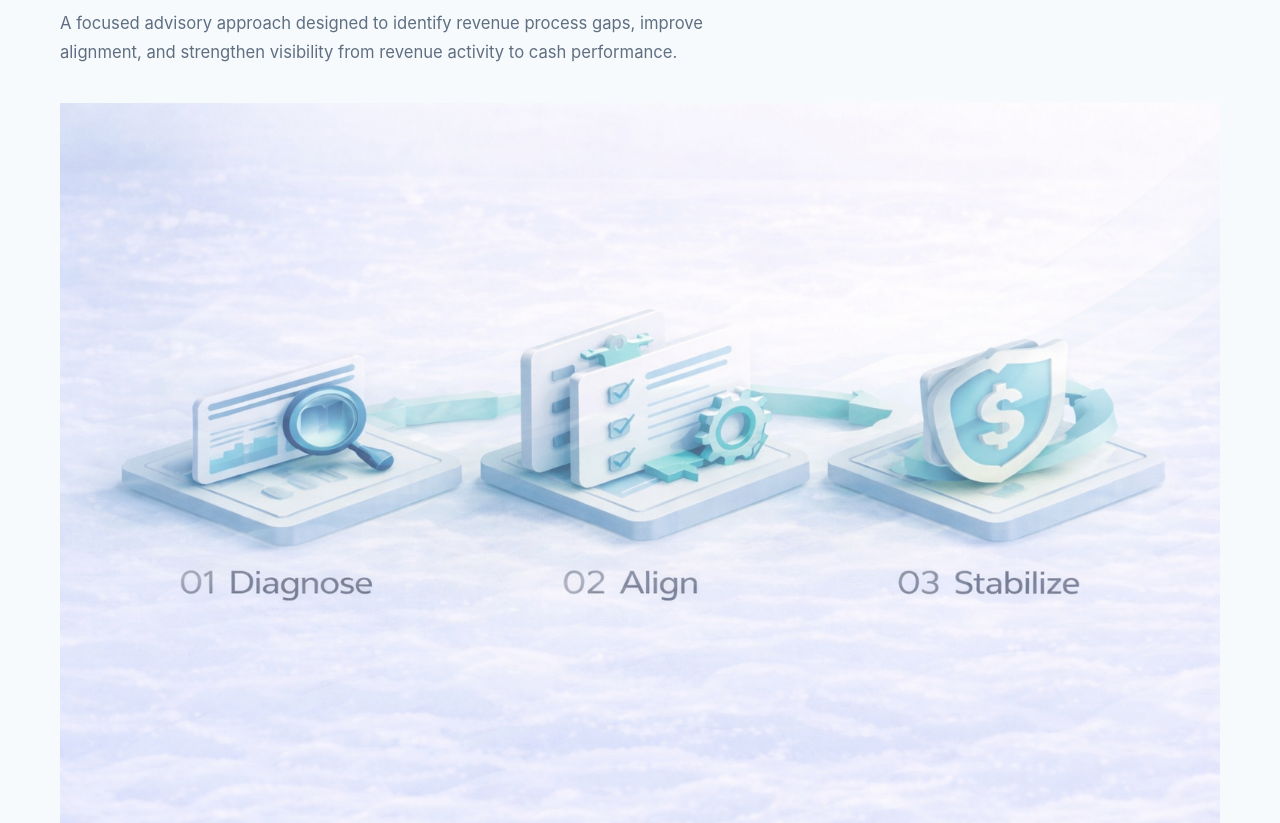
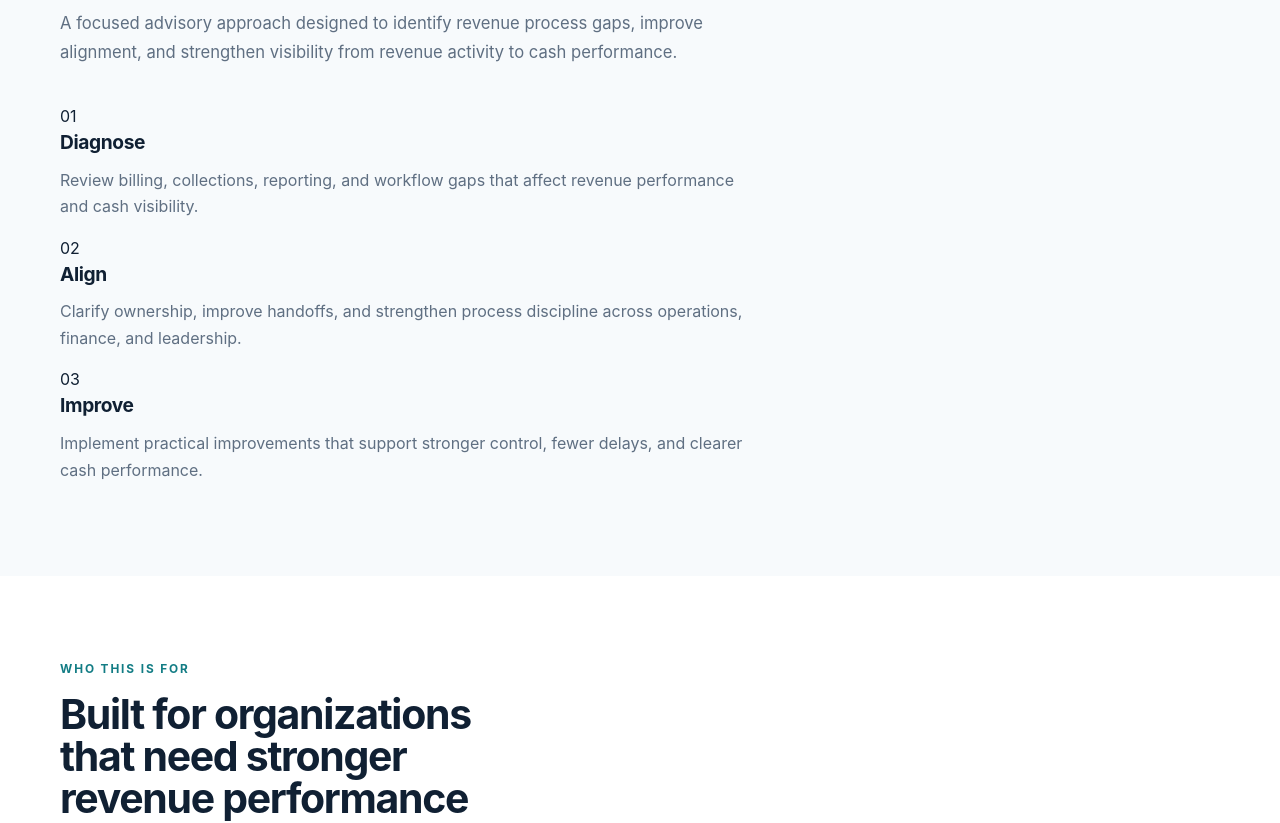
Before and after one commit to pjechete/prosperity-heritage-Advisory-Services, a Next.js app: page / in a window 1280 px wide. Shown: the part 2262-3085 px from the top of the page. Built offline with nearby package versions, Linux system fonts and the light colour scheme.

Commit message:
Update page.tsx

```diff
--- a/src/app/page.tsx
+++ b/src/app/page.tsx
@@ -162,13 +162,33 @@ export default function HomePage() {
       </p>
     </div>
 
-    <div className="approach-visual">
-      <Image
-        src="/images/approach-flow.png"
-        alt="Diagnose align improve revenue process visual"
-        width={1000}
-        height={420}
-      />
+    <div className="approach-steps">
+      <div className="approach-step">
+        <span>01</span>
+        <h3>Diagnose</h3>
+        <p>
+          Review billing, collections, reporting, and workflow gaps that affect
+          revenue performance and cash visibility.
+        </p>
+      </div>
+
+      <div className="approach-step">
+        <span>02</span>
+        <h3>Align</h3>
+        <p>
+          Clarify ownership, improve handoffs, and strengthen process discipline
+          across operations, finance, and leadership.
+        </p>
+      </div>
+
+      <div className="approach-step">
+        <span>03</span>
+        <h3>Improve</h3>
+        <p>
+          Implement practical improvements that support stronger control, fewer
+          delays, and clearer cash performance.
+        </p>
+      </div>
     </div>
   </div>
 </section>
```
